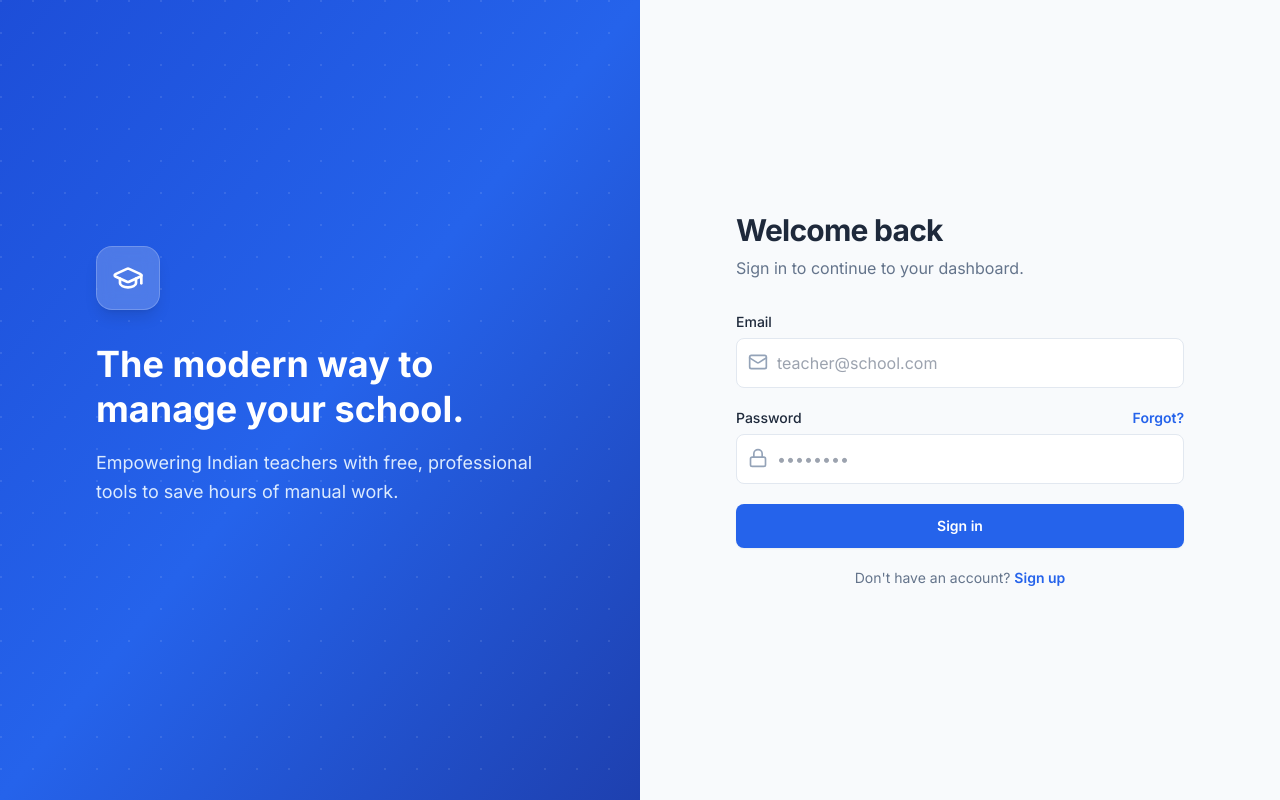
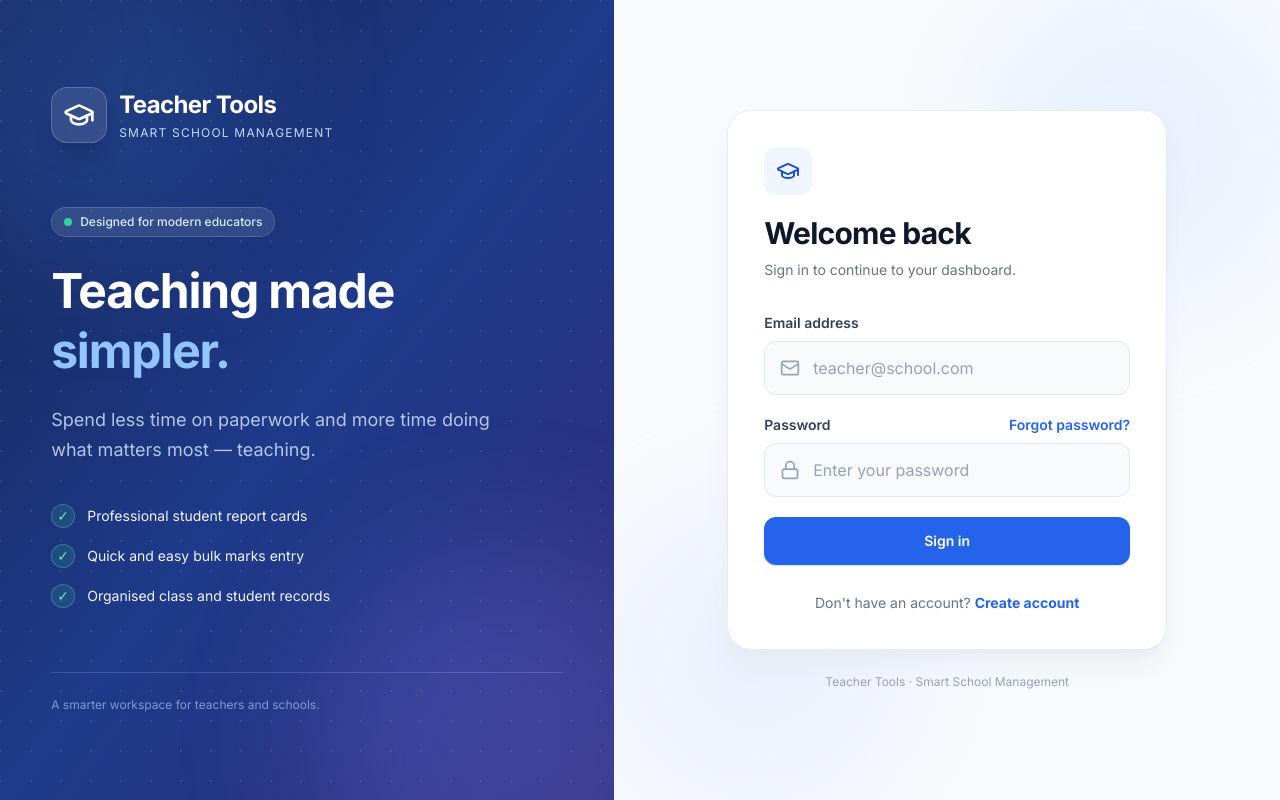
Before and after one commit to mdimtishal-creator/teacher-tools, a React (Vite) app: page /login in a window 1280 px wide. Built offline with nearby package versions, Linux system fonts and the light colour scheme; no server answers.

Commit message:
Update Login.jsx

```diff
--- a/src/pages/Login.jsx
+++ b/src/pages/Login.jsx
@@ -1,3 +1,4 @@
+
 import { useState } from 'react'
 import { supabase } from '../lib/supabase'
 import { useNavigate } from 'react-router-dom'
@@ -17,12 +18,11 @@ export default function Login() {
   const [otp, setOtp] = useState('')
   const [newPassword, setNewPassword] = useState('')
 
-  // 1. SIGN UP (Account banega, phir OTP verification hoga)
+  // 1. SIGN UP
   const handleSignUp = async (e) => {
     e.preventDefault()
     setLoading(true); setMessage({ type: '', text: '' })
 
-    // User ko email + password se create karo
     const { error } = await supabase.auth.signUp({
       email,
       password
@@ -31,14 +31,13 @@ export default function Login() {
     if (error) {
       setMessage({ type: 'error', text: error.message })
     } else {
-      // Account ban gaya, ab OTP verify karne ka screen dikhao
       setMessage({ type: 'success', text: 'Account created! Check your email for the verification code.' })
       setView('verify_otp')
     }
     setLoading(false)
   }
 
-  // 2. VERIFY OTP (Sign up ke baad verify karna)
+  // 2. VERIFY OTP
   const handleVerifyOtp = async (e) => {
     e.preventDefault()
     setLoading(true); setMessage({ type: '', text: '' })
@@ -52,13 +51,12 @@ export default function Login() {
     if (error) {
       setMessage({ type: 'error', text: error.message })
     } else {
-      // User verify ho gaya aur login bhi ho gaya
       navigate('/dashboard')
     }
     setLoading(false)
   }
 
-  // 3. SIGN IN (Normal Email + Password)
+  // 3. SIGN IN
   const handleSignIn = async (e) => {
     e.preventDefault()
     setLoading(true); setMessage({ type: '', text: '' })
@@ -68,13 +66,12 @@ export default function Login() {
     if (error) {
       setMessage({ type: 'error', text: error.message })
     } else {
-      // Login successful. Supabase session khud manage karega.
       navigate('/dashboard')
     }
     setLoading(false)
   }
 
-  // 4. FORGOT PASSWORD (Email par reset code bhejna)
+  // 4. FORGOT PASSWORD
   const handleForgot = async (e) => {
     e.preventDefault()
     setLoading(true); setMessage({ type: '', text: '' })
@@ -90,12 +87,11 @@ export default function Login() {
     setLoading(false)
   }
 
-  // 5. RESET PASSWORD (Naya password set karna)
+  // 5. RESET PASSWORD
   const handleResetPassword = async (e) => {
     e.preventDefault()
     setLoading(true); setMessage({ type: '', text: '' })
 
-    // Pehle OTP verify karo
     const { error: verifyError } = await supabase.auth.verifyOtp({
       email,
       token: otp,
@@ -108,7 +104,6 @@ export default function Login() {
       return
     }
 
-    // Agar OTP sahi hai, toh naya password set karo
     const { error: updateError } = await supabase.auth.updateUser({ password: newPassword })
 
     if (updateError) {
@@ -116,84 +111,194 @@ export default function Login() {
     } else {
       setMessage({ type: 'success', text: 'Password updated successfully! Please sign in.' })
       setView('signin')
-      setPassword('') // Purana password clear karo
+      setPassword('')
     }
     setLoading(false)
   }
 
+  const fieldClass = "w-full pl-12 pr-4 py-3.5 bg-slate-50 border border-slate-200 rounded-xl text-slate-800 placeholder:text-slate-400 outline-none transition-all focus:bg-white focus:border-blue-500 focus:ring-4 focus:ring-blue-500/10"
+  const labelClass = "block text-sm font-semibold text-slate-700 mb-2"
+
   return (
-    <div className="min-h-screen flex bg-surface-muted">
-      {/* Left Branding Panel */}
-      <div className="hidden lg:flex lg:w-1/2 relative overflow-hidden bg-gradient-to-br from-primary-700 via-primary-600 to-primary-800 items-center justify-center p-12">
-        <div className="absolute inset-0 opacity-10" style={{ backgroundImage: 'radial-gradient(circle at 1px 1px, white 1px, transparent 0)', backgroundSize: '32px 32px' }}></div>
-        <div className="relative z-10 max-w-md w-full">
-          <div className="w-16 h-16 rounded-2xl bg-white/20 backdrop-blur flex items-center justify-center mb-8 shadow-lg border border-white/20">
+    <div className="min-h-screen flex bg-slate-50">
+
+      {/* LEFT BRANDING PANEL */}
+      <div className="hidden lg:flex lg:w-[48%] relative overflow-hidden bg-gradient-to-br from-blue-950 via-blue-900 to-indigo-900 items-center justify-center p-12">
+
+        <div className="absolute inset-0 opacity-10"
+          style={{
+            backgroundImage: 'radial-gradient(circle at 1px 1px, white 1px, transparent 0)',
+            backgroundSize: '30px 30px'
+          }}
+        />
+
+        <div className="absolute -top-32 -left-32 w-96 h-96 rounded-full bg-blue-500/20 blur-3xl" />
+        <div className="absolute -bottom-32 -right-20 w-96 h-96 rounded-full bg-indigo-400/20 blur-3xl" />
+
+        <div className="relative z-10 max-w-lg w-full">
+
+          <div className="flex items-center gap-3 mb-16">
+            <div className="w-14 h-14 rounded-2xl bg-white/10 border border-white/20 backdrop-blur flex items-center justify-center shadow-xl">
               <GraduationCap className="w-8 h-8 text-white" />
             </div>
-          <h1 className="text-4xl font-bold text-white leading-tight mb-4">The modern way to manage your school.</h1>
-          <p className="text-primary-100 text-lg leading-relaxed mb-12">Empowering Indian teachers with free, professional tools to save hours of manual work.</p>
+            <div>
+              <h2 className="text-2xl font-bold text-white tracking-tight">Teacher Tools</h2>
+              <p className="text-blue-200 text-xs tracking-widest uppercase mt-1">Smart School Management</p>
             </div>
           </div>
 
-      {/* Right Form */}
-      <div className="flex-1 flex items-center justify-center px-4 sm:px-6 lg:px-8 py-12">
-        <div className="w-full max-w-md">
-          <div className="lg:hidden flex items-center justify-center gap-3 mb-10">
-            <div className="w-10 h-10 rounded-xl bg-primary-600 flex items-center justify-center shadow-md">
-              <GraduationCap className="w-6 h-6 text-white" />
-            </div>
-            <span className="text-2xl font-bold text-dark tracking-tight">Teacher Tools</span>
+          <div className="mb-10">
+            <div className="inline-flex items-center gap-2 px-3 py-1.5 rounded-full bg-white/10 border border-white/15 text-blue-100 text-xs font-medium mb-6">
+              <span className="w-2 h-2 rounded-full bg-emerald-400" />
+              Designed for modern educators
             </div>
 
-          <div className="text-center lg:text-left mb-8">
-            <h2 className="text-3xl font-bold text-dark tracking-tight">
+            <h1 className="text-5xl font-bold text-white leading-tight tracking-tight mb-6">
+              Teaching made
+              <span className="block text-blue-300">simpler.</span>
+            </h1>
+
+            <p className="text-blue-100/80 text-lg leading-relaxed max-w-md">
+              Spend less time on paperwork and more time doing what matters most — teaching.
+            </p>
+          </div>
+
+          <div className="space-y-4">
+            {[
+              'Professional student report cards',
+              'Quick and easy bulk marks entry',
+              'Organised class and student records'
+            ].map((item, index) => (
+              <div key={index} className="flex items-center gap-3 text-blue-50">
+                <div className="w-6 h-6 rounded-full bg-emerald-400/15 border border-emerald-300/30 flex items-center justify-center text-emerald-300 text-sm">
+                  ✓
+                </div>
+                <span className="text-sm">{item}</span>
+              </div>
+            ))}
+          </div>
+
+          <div className="mt-16 pt-6 border-t border-white/15">
+            <p className="text-blue-200/60 text-xs">
+              A smarter workspace for teachers and schools.
+            </p>
+          </div>
+        </div>
+      </div>
+
+      {/* RIGHT FORM PANEL */}
+      <div className="flex-1 flex items-center justify-center px-5 sm:px-8 py-10 relative overflow-hidden">
+
+        <div className="absolute top-0 right-0 w-72 h-72 bg-blue-100/60 rounded-full blur-3xl pointer-events-none" />
+        <div className="absolute bottom-0 left-0 w-72 h-72 bg-indigo-100/50 rounded-full blur-3xl pointer-events-none" />
+
+        <div className="relative z-10 w-full max-w-[440px]">
+
+          {/* MOBILE BRAND */}
+          <div className="lg:hidden flex items-center justify-center gap-3 mb-9">
+            <div className="w-12 h-12 rounded-2xl bg-gradient-to-br from-blue-600 to-indigo-700 flex items-center justify-center shadow-lg shadow-blue-600/20">
+              <GraduationCap className="w-7 h-7 text-white" />
+            </div>
+            <div>
+              <h1 className="text-2xl font-bold text-slate-900 tracking-tight">Teacher Tools</h1>
+              <p className="text-xs text-slate-500">Smart School Management</p>
+            </div>
+          </div>
+
+          <div className="bg-white border border-slate-200/80 rounded-3xl shadow-xl shadow-slate-200/60 p-6 sm:p-9">
+
+            {/* FORM HEADING */}
+            <div className="mb-8">
+              <div className="hidden lg:flex w-12 h-12 rounded-xl bg-blue-50 items-center justify-center mb-5">
+                <GraduationCap className="w-6 h-6 text-blue-700" />
+              </div>
+
+              <h2 className="text-3xl font-bold text-slate-900 tracking-tight">
                 {view === 'signin' && 'Welcome back'}
-              {view === 'signup' && 'Create your account'}
+                {view === 'signup' && 'Create account'}
                 {view === 'verify_otp' && 'Verify your email'}
                 {view === 'forgot' && 'Forgot password?'}
                 {view === 'reset' && 'Set new password'}
               </h2>
-            <p className="mt-2 text-text-muted">
+
+              <p className="mt-2 text-sm text-slate-500 leading-relaxed">
                 {view === 'signin' && 'Sign in to continue to your dashboard.'}
-              {view === 'signup' && 'Start managing your school in seconds.'}
+                {view === 'signup' && 'Create your account and get started.'}
                 {view === 'verify_otp' && `We sent a code to ${email}`}
                 {view === 'forgot' && 'Enter your email to receive a reset code.'}
                 {view === 'reset' && 'Enter the code and your new password.'}
               </p>
             </div>
 
+            {/* MESSAGE */}
             {message.text && (
-            <div className={`mb-6 px-4 py-3 rounded-lg text-sm font-medium flex items-start gap-2 ${
-              message.type === 'error' ? 'bg-danger-bg text-danger border border-red-100' : 'bg-success-bg text-success border border-green-100'
+              <div className={`mb-6 px-4 py-3.5 rounded-xl text-sm font-medium flex items-start gap-2 ${
+                message.type === 'error'
+                  ? 'bg-red-50 text-red-700 border border-red-100'
+                  : 'bg-emerald-50 text-emerald-700 border border-emerald-100'
               }`}>
-              <span>{message.type === 'error' ? '⚠' : '✓'}</span>
-              {message.text}
+                <span className="font-bold">{message.type === 'error' ? '⚠' : '✓'}</span>
+                <span>{message.text}</span>
               </div>
             )}
 
             {/* SIGN IN FORM */}
             {view === 'signin' && (
               <form onSubmit={handleSignIn} className="space-y-5">
+
                 <div>
-                <label className="block text-sm font-medium text-dark mb-1.5">Email</label>
+                  <label className={labelClass}>Email address</label>
                   <div className="relative">
-                  <Mail className="absolute left-3 top-3.5 w-5 h-5 text-text-subtle" />
-                  <input type="email" required value={email} onChange={(e) => setEmail(e.target.value)} className="w-full pl-10 pr-4 py-3 bg-white border border-border rounded-lg focus:ring-2 focus:ring-primary-500/20 focus:border-primary-500" placeholder="teacher@school.com" />
+                    <Mail className="absolute left-4 top-1/2 -translate-y-1/2 w-5 h-5 text-slate-400" />
+                    <input
+                      type="email"
+                      required
+                      value={email}
+                      onChange={(e) => setEmail(e.target.value)}
+                      className={fieldClass}
+                      placeholder="teacher@school.com"
+                    />
                   </div>
                 </div>
+
                 <div>
-                <div className="flex items-center justify-between mb-1.5">
-                  <label className="block text-sm font-medium text-dark">Password</label>
-                  <button type="button" onClick={() => { setView('forgot'); setMessage({type:'', text:''}) }} className="text-sm font-semibold text-primary-600 hover:text-primary-700">Forgot?</button>
+                  <div className="flex items-center justify-between mb-2">
+                    <label className="text-sm font-semibold text-slate-700">Password</label>
+                    <button
+                      type="button"
+                      onClick={() => { setView('forgot'); setMessage({type:'', text:''}) }}
+                      className="text-sm font-semibold text-blue-600 hover:text-blue-800 transition-colors"
+                    >
+                      Forgot password?
+                    </button>
                   </div>
+
                   <div className="relative">
-                  <Lock className="absolute left-3 top-3.5 w-5 h-5 text-text-subtle" />
-                  <input type="password" required value={password} onChange={(e) => setPassword(e.target.value)} className="w-full pl-10 pr-4 py-3 bg-white border border-border rounded-lg focus:ring-2 focus:ring-primary-500/20 focus:border-primary-500" placeholder="••••••••" />
+                    <Lock className="absolute left-4 top-1/2 -translate-y-1/2 w-5 h-5 text-slate-400" />
+                    <input
+                      type="password"
+                      required
+                      value={password}
+                      onChange={(e) => setPassword(e.target.value)}
+                      className={fieldClass}
+                      placeholder="Enter your password"
+                    />
                   </div>
                 </div>
-              <Button type="submit" loading={loading} className="w-full py-3 text-base">Sign in</Button>
-              <p className="text-center text-sm text-text-muted">
-                Don't have an account? <button type="button" onClick={() => { setView('signup'); setMessage({type:'', text:''}) }} className="font-semibold text-primary-600 hover:text-primary-700">Sign up</button>
+
+                <Button type="submit" loading={loading} className="w-full py-3.5 text-base rounded-xl shadow-lg shadow-blue-600/20">
+                  Sign in
+                </Button>
+
+                <p className="text-center text-sm text-slate-500 pt-2">
+                  Don't have an account?{' '}
+                  <button
+                    type="button"
+                    onClick={() => { setView('signup'); setMessage({type:'', text:''}) }}
+                    className="font-bold text-blue-600 hover:text-blue-800 transition-colors"
+                  >
+                    Create account
+                  </button>
                 </p>
               </form>
             )}
@@ -201,38 +306,76 @@ export default function Login() {
             {/* SIGN UP FORM */}
             {view === 'signup' && (
               <form onSubmit={handleSignUp} className="space-y-5">
+
                 <div>
-                <label className="block text-sm font-medium text-dark mb-1.5">Email</label>
+                  <label className={labelClass}>Email address</label>
                   <div className="relative">
-                  <Mail className="absolute left-3 top-3.5 w-5 h-5 text-text-subtle" />
-                  <input type="email" required value={email} onChange={(e) => setEmail(e.target.value)} className="w-full pl-10 pr-4 py-3 bg-white border border-border rounded-lg focus:ring-2 focus:ring-primary-500/20 focus:border-primary-500" placeholder="teacher@school.com" />
+                    <Mail className="absolute left-4 top-1/2 -translate-y-1/2 w-5 h-5 text-slate-400" />
+                    <input
+                      type="email"
+                      required
+                      value={email}
+                      onChange={(e) => setEmail(e.target.value)}
+                      className={fieldClass}
+                      placeholder="teacher@school.com"
+                    />
                   </div>
                 </div>
+
                 <div>
-                <label className="block text-sm font-medium text-dark mb-1.5">Password</label>
+                  <label className={labelClass}>Password</label>
                   <div className="relative">
-                  <Lock className="absolute left-3 top-3.5 w-5 h-5 text-text-subtle" />
-                  <input type="password" required value={password} onChange={(e) => setPassword(e.target.value)} className="w-full pl-10 pr-4 py-3 bg-white border border-border rounded-lg focus:ring-2 focus:ring-primary-500/20 focus:border-primary-500" placeholder="Create a strong password" />
+                    <Lock className="absolute left-4 top-1/2 -translate-y-1/2 w-5 h-5 text-slate-400" />
+                    <input
+                      type="password"
+                      required
+                      value={password}
+                      onChange={(e) => setPassword(e.target.value)}
+                      className={fieldClass}
+                      placeholder="Create a strong password"
+                    />
                   </div>
                 </div>
-              <Button type="submit" loading={loading} className="w-full py-3 text-base">Create account</Button>
-              <p className="text-center text-sm text-text-muted">
-                Already have an account? <button type="button" onClick={() => { setView('signin'); setMessage({type:'', text:''}) }} className="font-semibold text-primary-600 hover:text-primary-700">Sign in</button>
+
+                <Button type="submit" loading={loading} className="w-full py-3.5 text-base rounded-xl shadow-lg shadow-blue-600/20">
+                  Create account
+                </Button>
+
+                <p className="text-center text-sm text-slate-500 pt-2">
+                  Already have an account?{' '}
+                  <button
+                    type="button"
+                    onClick={() => { setView('signin'); setMessage({type:'', text:''}) }}
+                    className="font-bold text-blue-600 hover:text-blue-800 transition-colors"
+                  >
+                    Sign in
+                  </button>
                 </p>
               </form>
             )}
 
-          {/* VERIFY OTP FORM (Signup ke baad) */}
+            {/* VERIFY OTP FORM */}
             {view === 'verify_otp' && (
               <form onSubmit={handleVerifyOtp} className="space-y-5">
                 <div>
-                <label className="block text-sm font-medium text-dark mb-1.5">Verification Code</label>
+                  <label className={labelClass}>Verification code</label>
                   <div className="relative">
-                  <KeyRound className="absolute left-3 top-3.5 w-5 h-5 text-text-subtle" />
-                  <input type="text" required value={otp} onChange={(e) => setOtp(e.target.value)} maxLength={8} className="w-full pl-10 pr-4 py-3 bg-white border border-border rounded-lg text-center tracking-widest text-xl font-bold focus:ring-2 focus:ring-primary-500/20 focus:border-primary-500" placeholder="12345678" />
+                    <KeyRound className="absolute left-4 top-1/2 -translate-y-1/2 w-5 h-5 text-slate-400" />
+                    <input
+                      type="text"
+                      required
+                      value={otp}
+                      onChange={(e) => setOtp(e.target.value)}
+                      maxLength={8}
+                      className={`${fieldClass} text-center tracking-[0.3em] text-xl font-bold`}
+                      placeholder="12345678"
+                    />
                   </div>
                 </div>
-              <Button type="submit" loading={loading} className="w-full py-3 text-base">Verify Email</Button>
+
+                <Button type="submit" loading={loading} className="w-full py-3.5 text-base rounded-xl">
+                  Verify email
+                </Button>
               </form>
             )}
 
@@ -240,15 +383,31 @@ export default function Login() {
             {view === 'forgot' && (
               <form onSubmit={handleForgot} className="space-y-5">
                 <div>
-                <label className="block text-sm font-medium text-dark mb-1.5">Email</label>
+                  <label className={labelClass}>Email address</label>
                   <div className="relative">
-                  <Mail className="absolute left-3 top-3.5 w-5 h-5 text-text-subtle" />
-                  <input type="email" required value={email} onChange={(e) => setEmail(e.target.value)} className="w-full pl-10 pr-4 py-3 bg-white border border-border rounded-lg focus:ring-2 focus:ring-primary-500/20 focus:border-primary-500" placeholder="teacher@school.com" />
+                    <Mail className="absolute left-4 top-1/2 -translate-y-1/2 w-5 h-5 text-slate-400" />
+                    <input
+                      type="email"
+                      required
+                      value={email}
+                      onChange={(e) => setEmail(e.target.value)}
+                      className={fieldClass}
+                      placeholder="teacher@school.com"
+                    />
                   </div>
                 </div>
-              <Button type="submit" loading={loading} className="w-full py-3 text-base">Send Reset Code</Button>
-              <button type="button" onClick={() => { setView('signin'); setMessage({type:'', text:''}) }} className="w-full text-center text-sm font-medium text-text-muted hover:text-dark flex items-center justify-center gap-2">
-                <ArrowLeft className="w-4 h-4" /> Back to sign in
+
+                <Button type="submit" loading={loading} className="w-full py-3.5 text-base rounded-xl">
+                  Send reset code
+                </Button>
+
+                <button
+                  type="button"
+                  onClick={() => { setView('signin'); setMessage({type:'', text:''}) }}
+                  className="w-full text-center text-sm font-semibold text-slate-500 hover:text-blue-700 transition-colors flex items-center justify-center gap-2 py-2"
+                >
+                  <ArrowLeft className="w-4 h-4" />
+                  Back to sign in
                 </button>
               </form>
             )}
@@ -256,23 +415,48 @@ export default function Login() {
             {/* RESET PASSWORD FORM */}
             {view === 'reset' && (
               <form onSubmit={handleResetPassword} className="space-y-5">
+
                 <div>
-                <label className="block text-sm font-medium text-dark mb-1.5">Verification Code</label>
+                  <label className={labelClass}>Verification code</label>
                   <div className="relative">
-                  <KeyRound className="absolute left-3 top-3.5 w-5 h-5 text-text-subtle" />
-                  <input type="text" required value={otp} onChange={(e) => setOtp(e.target.value)} maxLength={8} className="w-full pl-10 pr-4 py-3 bg-white border border-border rounded-lg text-center tracking-widest text-xl font-bold focus:ring-2 focus:ring-primary-500/20 focus:border-primary-500" placeholder="12345678" />
+                    <KeyRound className="absolute left-4 top-1/2 -translate-y-1/2 w-5 h-5 text-slate-400" />
+                    <input
+                      type="text"
+                      required
+                      value={otp}
+                      onChange={(e) => setOtp(e.target.value)}
+                      maxLength={8}
+                      className={`${fieldClass} text-center tracking-[0.3em] text-xl font-bold`}
+                      placeholder="12345678"
+                    />
                   </div>
                 </div>
+
                 <div>
-                <label className="block text-sm font-medium text-dark mb-1.5">New Password</label>
+                  <label className={labelClass}>New password</label>
                   <div className="relative">
-                  <Lock className="absolute left-3 top-3.5 w-5 h-5 text-text-subtle" />
-                  <input type="password" required value={newPassword} onChange={(e) => setNewPassword(e.target.value)} className="w-full pl-10 pr-4 py-3 bg-white border border-border rounded-lg focus:ring-2 focus:ring-primary-500/20 focus:border-primary-500" placeholder="New strong password" />
+                    <Lock className="absolute left-4 top-1/2 -translate-y-1/2 w-5 h-5 text-slate-400" />
+                    <input
+                      type="password"
+                      required
+                      value={newPassword}
+                      onChange={(e) => setNewPassword(e.target.value)}
+                      className={fieldClass}
+                      placeholder="Enter new password"
+                    />
                   </div>
                 </div>
-              <Button type="submit" loading={loading} className="w-full py-3 text-base">Update Password</Button>
+
+                <Button type="submit" loading={loading} className="w-full py-3.5 text-base rounded-xl">
+                  Update password
+                </Button>
               </form>
             )}
+          </div>
+
+          <p className="text-center text-xs text-slate-400 mt-6">
+            Teacher Tools · Smart School Management
+          </p>
 
         </div>
       </div>
```
Lines whose indentation alone changed are shown as unchanged.
